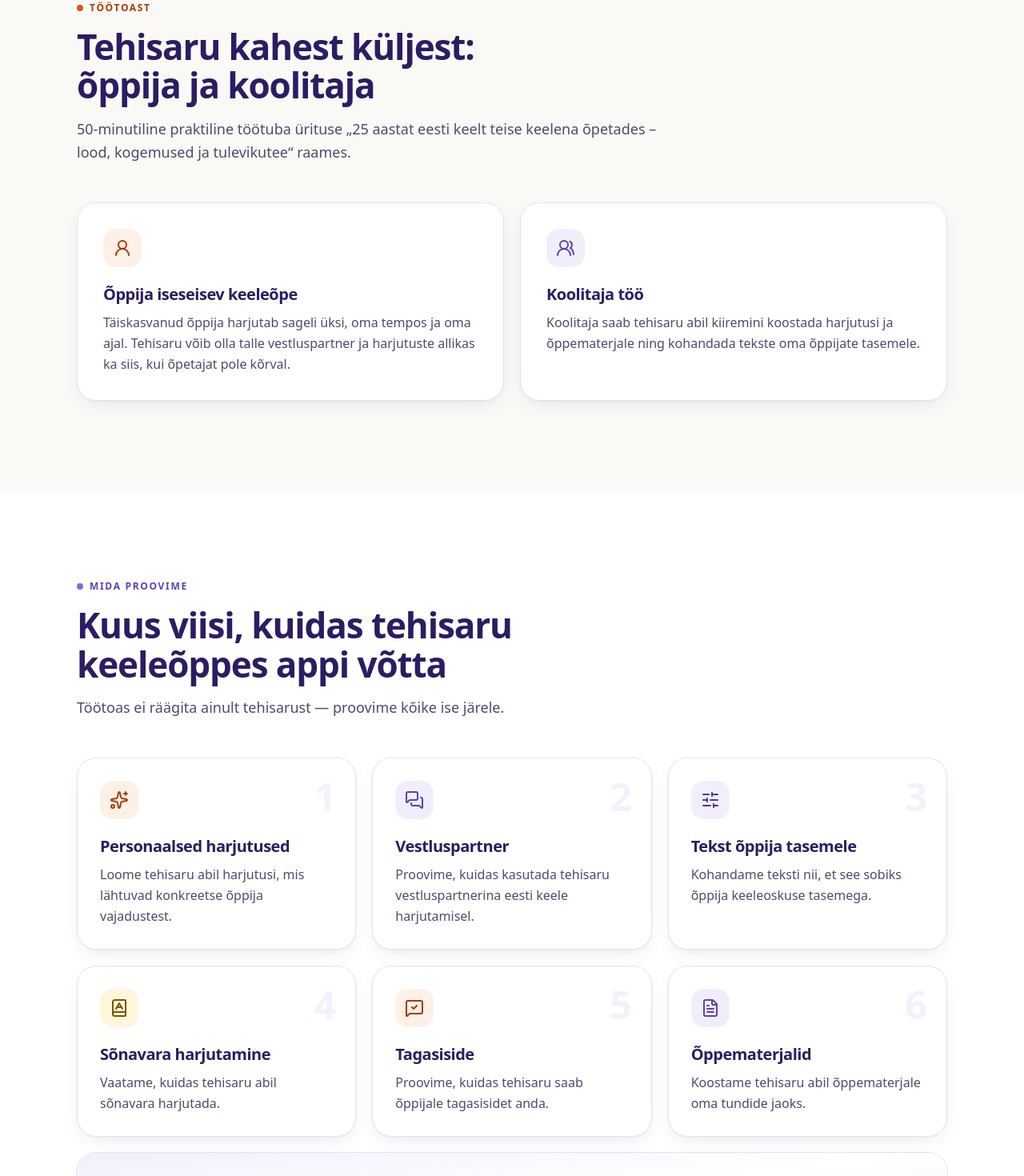
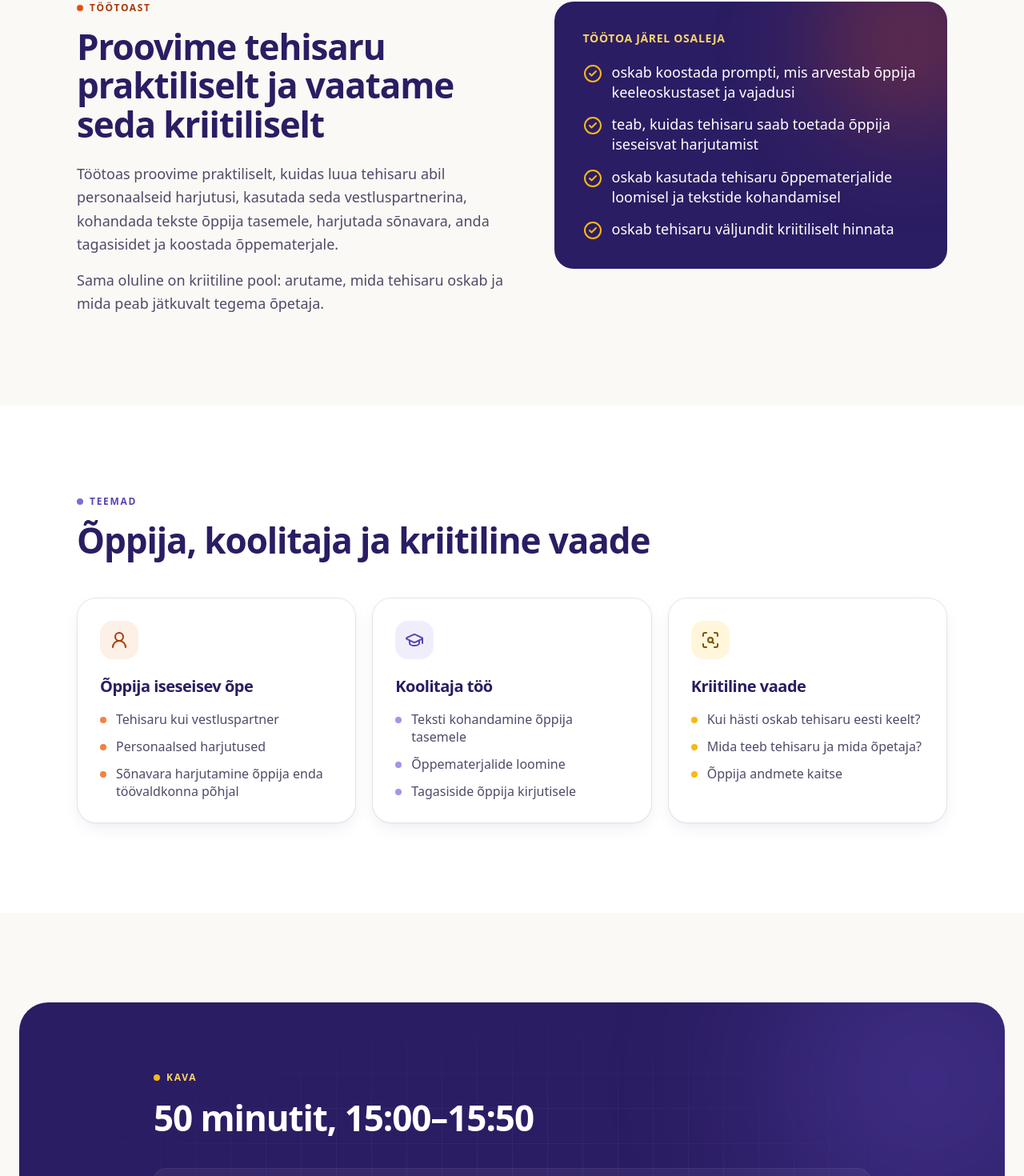
Before and after one commit to maialust/tehisintellekt-eesti-keele-oppes, a React (Vite) app: page / in a window 1280 px wide. Shown: the part 933-2403 px from the top of the page at 80% size. Built offline with nearby package versions, Linux system fonts and the light colour scheme.

Commit message:
Töötoa sisu uuendus: õpiväljundid, teemad, kava, ORCID
Co-Authored-By: Claude Opus 5.5 <noreply@anthropic.com>
Claude-Session: https://claude.ai/code/session_014Cj899wbpQirLtURbu9FYx

```diff
--- a/src/App.tsx
+++ b/src/App.tsx
@@ -1,7 +1,7 @@
 import { useReveal } from "./hooks/useReveal";
 import { Header } from "./components/Header";
 import { Hero } from "./components/Hero";
-import { About, Activities, Critical, Takeaway } from "./components/Content";
+import { About, Schedule, Takeaway, Topics } from "./components/Content";
 import { Facilitator, Info, Faq, FinalCta, Footer } from "./components/Practical";
 import { MobileCta } from "./components/MobileCta";
 
@@ -20,8 +20,8 @@ export default function App() {
       <main id="sisu" tabIndex={-1} className="outline-none">
         <Hero />
         <About />
-        <Activities />
-        <Critical />
+        <Topics />
+        <Schedule />
         <Takeaway />
         <Facilitator />
         <Info />
--- a/src/components/Content.tsx
+++ b/src/components/Content.tsx
@@ -1,63 +1,99 @@
-import {
-  BookA,
-  FileText,
-  Gift,
-  Languages,
-  MessageSquareCheck,
-  MessagesSquare,
-  Scale,
-  SlidersHorizontal,
-  Smartphone,
-  Sparkles,
-  UserRound,
-  UsersRound,
-} from "lucide-react";
-import { activities, critical, estonianCheck, perspectives, workshop, type IconKey } from "../data/workshop";
+import { CircleCheck, Clock, Gift, GraduationCap, ScanSearch, Smartphone, UserRound } from "lucide-react";
+import { about, outcomes, schedule, topics, workshop, type IconKey } from "../data/workshop";
 import { RegisterButton } from "./Buttons";
 import { SectionHeading } from "./SectionHeading";
 
-const icons: Record<IconKey, typeof Sparkles> = {
-  sparkles: Sparkles,
-  messages: MessagesSquare,
-  sliders: SlidersHorizontal,
-  book: BookA,
-  check: MessageSquareCheck,
-  file: FileText,
+const topicIcons: Record<IconKey, typeof UserRound> = {
+  learner: UserRound,
+  teacher: GraduationCap,
+  critical: ScanSearch,
 };
 
-const tints = [
-  "bg-coral-50 text-coral-700",
-  "bg-teal-50 text-teal-700",
-  "bg-violet-50 text-violet-700",
-  "bg-sun-50 text-sun-700",
-];
+const tints = ["bg-coral-50 text-coral-700", "bg-teal-50 text-teal-700", "bg-sun-50 text-sun-700"];
+const bars = ["bg-coral-400", "bg-teal-400", "bg-sun-400"];
+
+/** "15:13" → minutid päeva algusest */
+const toMin = (t: string) => {
+  const [h, m] = t.split(":").map(Number);
+  return h * 60 + m;
+};
 
 /* ---------------------------------------------------------------------
- * Töötoast: kaks vaatenurka + kellele
+ * Töötoast + töötoa järel osaleja
  * ------------------------------------------------------------------- */
 export function About() {
-  const pIcons = [UserRound, UsersRound];
   return (
     <section id="tootoast" aria-labelledby="tootoast-title" className="py-20 sm:py-28">
-      <div className="container-page">
+      <div className="container-page grid gap-12 lg:grid-cols-[1.1fr_1fr] lg:gap-14">
+        <div>
           <SectionHeading
             id="tootoast-title"
             eyebrow="Töötoast"
             tone="coral"
-          title="Tehisaru kahest küljest: õppija ja koolitaja"
-          lead={`50-minutiline praktiline töötuba ürituse „${workshop.event}“ raames.`}
+            title="Proovime tehisaru praktiliselt ja vaatame seda kriitiliselt"
+          />
+          <div className="reveal mt-6 space-y-4 text-lg leading-relaxed text-pretty text-muted">
+            {about.map((p) => (
+              <p key={p}>{p}</p>
+            ))}
+          </div>
+        </div>
+
+        <div
+          className="reveal on-dark relative self-start overflow-hidden rounded-3xl bg-navy-900 p-7 text-white sm:p-9"
+          style={{ ["--delay" as string]: "120ms" }}
+        >
+          <div className="absolute -top-16 -right-16 size-56 rounded-full bg-coral-500/30 blur-3xl" aria-hidden="true" />
+          <h3 className="relative text-sm font-bold tracking-wider text-sun-300 uppercase">Töötoa järel osaleja</h3>
+          <ul className="relative mt-5 space-y-4">
+            {outcomes.map((o) => (
+              <li key={o} className="flex gap-3 text-lg leading-snug">
+                <CircleCheck className="mt-0.5 size-6 shrink-0 text-sun-400" aria-hidden="true" />
+                <span>{o}</span>
+              </li>
+            ))}
+          </ul>
+        </div>
+      </div>
+    </section>
+  );
+}
+
+/* ---------------------------------------------------------------------
+ * Teemad
+ * ------------------------------------------------------------------- */
+export function Topics() {
+  return (
+    <section id="teemad" aria-labelledby="teemad-title" className="bg-white py-20 sm:py-28">
+      <div className="container-page">
+        <SectionHeading
+          id="teemad-title"
+          eyebrow="Teemad"
+          tone="teal"
+          title="Õppija, koolitaja ja kriitiline vaade"
         />
 
-        <ul className="mt-12 grid gap-5 md:grid-cols-2">
-          {perspectives.map((p, i) => {
-            const I = pIcons[i % pIcons.length];
+        <ul className="mt-12 grid gap-5 md:grid-cols-3">
+          {topics.map((t, i) => {
+            const I = topicIcons[t.icon];
             return (
-              <li key={p.title} className="reveal card p-7 sm:p-8" style={{ ["--delay" as string]: `${i * 100}ms` }}>
+              <li
+                key={t.title}
+                className="reveal card flex flex-col p-7 transition duration-300 hover:-translate-y-1 hover:shadow-lift"
+                style={{ ["--delay" as string]: `${i * 90}ms` }}
+              >
                 <span className={`grid size-12 place-items-center rounded-2xl ${tints[i % tints.length]}`}>
                   <I className="size-6" aria-hidden="true" />
                 </span>
-                <h3 className="mt-5 text-xl font-extrabold tracking-tight text-navy-900">{p.title}</h3>
-                <p className="mt-2 leading-relaxed text-muted">{p.text}</p>
+                <h3 className="mt-5 text-xl font-extrabold tracking-tight text-navy-900">{t.title}</h3>
+                <ul className="mt-4 space-y-3">
+                  {t.items.map((it) => (
+                    <li key={it} className="flex gap-3 leading-snug text-muted">
+                      <span className={`mt-2 size-2 shrink-0 rounded-full ${bars[i % bars.length]}`} aria-hidden="true" />
+                      {it}
+                    </li>
+                  ))}
+                </ul>
               </li>
             );
           })}
@@ -68,50 +104,61 @@ export function About() {
 }
 
 /* ---------------------------------------------------------------------
- * Mida töötoas proovime
+ * Kava
  * ------------------------------------------------------------------- */
-export function Activities() {
+export function Schedule() {
+  const total = toMin(schedule[schedule.length - 1].end) - toMin(schedule[0].start);
+  const longest = Math.max(...schedule.map((s) => toMin(s.end) - toMin(s.start)));
+
   return (
-    <section id="proovime" aria-labelledby="proovime-title" className="bg-white py-20 sm:py-28">
-      <div className="container-page">
-        <SectionHeading
-          id="proovime-title"
-          eyebrow="Mida proovime"
-          tone="teal"
-          title="Kuus viisi, kuidas tehisaru keeleõppes appi võtta"
-          lead="Töötoas ei räägita ainult tehisarust — proovime kõike ise järele."
-        />
+    <section id="kava" aria-labelledby="kava-title" className="px-3 py-20 sm:px-6 sm:py-28">
+      <div className="on-dark relative isolate mx-auto max-w-7xl overflow-hidden rounded-[2.25rem] bg-navy-900 px-6 py-14 text-white sm:px-12 sm:py-20">
+        <div className="bg-grid absolute inset-0 -z-10 [mask-image:radial-gradient(ellipse_at_center,black_20%,transparent_75%)]" />
+        <div className="absolute -top-24 -right-24 -z-10 size-[24rem] rounded-full bg-violet-500/30 blur-[100px]" aria-hidden="true" />
 
-        <ol className="mt-12 grid gap-5 sm:grid-cols-2 lg:grid-cols-3">
-          {activities.map((a, i) => {
-            const I = icons[a.icon];
+        <div className="mx-auto max-w-4xl">
+          <div className="reveal">
+            <p className="eyebrow text-sun-300">
+              <span className="size-2 rounded-full bg-sun-400" aria-hidden="true" />
+              Kava
+            </p>
+            <h2 id="kava-title" className="h2 mt-4 text-white">
+              {total} minutit, {workshop.start}–{workshop.end}
+            </h2>
+          </div>
+
+          <ol className="mt-10 space-y-3">
+            {schedule.map((s, i) => {
+              const mins = toMin(s.end) - toMin(s.start);
+              const main = mins === longest;
               return (
                 <li
-                key={a.title}
-                className="reveal card group relative overflow-hidden p-7 transition duration-300 hover:-translate-y-1 hover:shadow-lift"
-                style={{ ["--delay" as string]: `${(i % 3) * 90}ms` }}
+                  key={s.start}
+                  className={`reveal grid grid-cols-[auto_1fr] items-center gap-x-5 gap-y-2 rounded-2xl px-5 py-4 ring-1 sm:grid-cols-[8.5rem_1fr_11rem] ${
+                    main ? "bg-white/[0.12] ring-sun-400/60" : "bg-white/[0.05] ring-white/10"
+                  }`}
+                  style={{ ["--delay" as string]: `${i * 60}ms` }}
                 >
-                <span className="absolute top-6 right-6 text-5xl font-extrabold text-navy-50 tabular-nums" aria-hidden="true">
-                  {i + 1}
+                  <span className="font-bold text-sun-300 tabular-nums">
+                    {s.start}–{s.end}
                   </span>
-                <span className={`relative grid size-12 place-items-center rounded-2xl ${tints[i % tints.length]}`}>
-                  <I className="size-6" aria-hidden="true" />
+                  <span className={`text-lg leading-snug font-bold ${main ? "text-white" : "text-navy-100"}`}>{s.title}</span>
+                  <span className="col-span-2 flex items-center gap-3 sm:col-span-1">
+                    <span className="h-2 flex-1 overflow-hidden rounded-full bg-white/10" aria-hidden="true">
+                      <span
+                        className={`block h-full rounded-full ${main ? "bg-gradient-to-r from-coral-400 to-sun-400" : "bg-white/40"}`}
+                        style={{ width: `${(mins / longest) * 100}%` }}
+                      />
                     </span>
-                <h3 className="relative mt-5 text-xl font-extrabold tracking-tight text-navy-900">{a.title}</h3>
-                <p className="relative mt-2 leading-relaxed text-muted">{a.text}</p>
+                    <span className="flex w-[4.5rem] shrink-0 items-center justify-end gap-1 text-sm font-semibold whitespace-nowrap text-navy-100 tabular-nums">
+                      <Clock className="size-3.5" aria-hidden="true" />
+                      {mins} min
+                    </span>
+                  </span>
                 </li>
               );
             })}
           </ol>
-
-        <div className="reveal mt-5 flex flex-col gap-5 rounded-3xl bg-gradient-to-br from-violet-50 via-white to-teal-50 p-7 ring-1 ring-line sm:flex-row sm:items-center sm:p-8">
-          <span className="grid size-14 shrink-0 place-items-center rounded-2xl bg-navy-900 text-sun-300">
-            <Languages className="size-7" aria-hidden="true" />
-          </span>
-          <div>
-            <h3 className="text-xl font-extrabold tracking-tight text-navy-900">{estonianCheck.title}</h3>
-            <p className="mt-1 leading-relaxed text-muted">{estonianCheck.text}</p>
-          </div>
         </div>
       </div>
     </section>
@@ -119,65 +166,38 @@ export function Activities() {
 }
 
 /* ---------------------------------------------------------------------
- * Kriitiline pool
- * ------------------------------------------------------------------- */
-export function Critical() {
-  return (
-    <section aria-labelledby="kriitiline-title" className="px-3 py-20 sm:px-6 sm:py-28">
-      <div className="on-dark relative isolate mx-auto max-w-7xl overflow-hidden rounded-[2.25rem] bg-navy-900 px-6 py-14 text-white sm:px-12 sm:py-20">
-        <div className="bg-grid absolute inset-0 -z-10 [mask-image:radial-gradient(ellipse_at_center,black_20%,transparent_75%)]" />
-        <div className="absolute -top-24 -right-24 -z-10 size-[24rem] rounded-full bg-violet-500/30 blur-[100px]" aria-hidden="true" />
-        <div className="mx-auto grid max-w-5xl items-center gap-10 md:grid-cols-[auto_1fr]">
-          <span className="reveal grid size-24 place-items-center rounded-3xl bg-white/10 text-sun-300 ring-1 ring-white/15 sm:size-28">
-            <Scale className="size-12 sm:size-14" strokeWidth={1.6} aria-hidden="true" />
-          </span>
-          <div className="reveal" style={{ ["--delay" as string]: "100ms" }}>
-            <p className="eyebrow text-sun-300">
-              <span className="size-2 rounded-full bg-sun-400" aria-hidden="true" />
-              Kriitiline pool
-            </p>
-            <h2 id="kriitiline-title" className="h2 mt-4 text-white">
-              {critical.title}
-            </h2>
-            <p className="mt-5 text-lg leading-relaxed text-pretty text-navy-100">{critical.text}</p>
-          </div>
-        </div>
-      </div>
-    </section>
-  );
-}
-
-/* ---------------------------------------------------------------------
- * Mida kaasa saad / mida kaasa võtta
+ * Kaasa võtta / töötoa lõpus
  * ------------------------------------------------------------------- */
 export function Takeaway() {
   return (
     <section id="kaasa" aria-labelledby="kaasa-title" className="pb-20 sm:pb-28">
       <div className="container-page">
-        <SectionHeading id="kaasa-title" eyebrow="Kaasa" tone="violet" title="Tule seadmega, lahku valmis promptidega" />
+        <SectionHeading id="kaasa-title" eyebrow="Kaasa" tone="violet" title="Tule seadmega, lahku oma promptiga" />
 
-        <div className="mt-12 grid gap-5 md:grid-cols-[1.25fr_1fr]">
-          <div className="reveal relative overflow-hidden rounded-3xl bg-gradient-to-br from-coral-400 via-sun-400 to-teal-400 p-[2px] shadow-lift">
-            <div className="h-full rounded-[calc(1.5rem-2px)] bg-white p-7 sm:p-9">
-              <span className="grid size-12 place-items-center rounded-2xl bg-coral-50 text-coral-700">
-                <Gift className="size-6" aria-hidden="true" />
-              </span>
-              <p className="mt-5 text-sm font-bold tracking-wider text-muted uppercase">Töötoast saad kaasa</p>
-              <p className="mt-2 text-2xl leading-snug font-extrabold tracking-tight text-navy-900 sm:text-3xl">
-                {workshop.takeaway}
-              </p>
-            </div>
-          </div>
-
-          <div className="reveal card flex flex-col p-7 sm:p-9" style={{ ["--delay" as string]: "100ms" }}>
+        <div className="mt-12 grid gap-5 md:grid-cols-2">
+          <div className="reveal card flex flex-col p-7 sm:p-9">
             <span className="grid size-12 place-items-center rounded-2xl bg-teal-50 text-teal-700">
               <Smartphone className="size-6" aria-hidden="true" />
             </span>
             <p className="mt-5 text-sm font-bold tracking-wider text-muted uppercase">Võta kaasa</p>
             <p className="mt-2 text-2xl leading-snug font-extrabold tracking-tight text-navy-900">Nutitelefon või sülearvuti</p>
             <p className="mt-2 leading-relaxed text-muted">Töötoas proovime tehisaru ise järele, seega on seadet vaja.</p>
+          </div>
+
+          <div
+            className="reveal relative overflow-hidden rounded-3xl bg-gradient-to-br from-coral-400 via-sun-400 to-teal-400 p-[2px] shadow-lift"
+            style={{ ["--delay" as string]: "100ms" }}
+          >
+            <div className="flex h-full flex-col rounded-[calc(1.5rem-2px)] bg-white p-7 sm:p-9">
+              <span className="grid size-12 place-items-center rounded-2xl bg-coral-50 text-coral-700">
+                <Gift className="size-6" aria-hidden="true" />
+              </span>
+              <p className="mt-5 text-sm font-bold tracking-wider text-muted uppercase">Töötoa lõpus</p>
+              <p className="mt-2 text-2xl leading-snug font-extrabold tracking-tight text-navy-900">{workshop.takeaway}</p>
+              <p className="mt-2 leading-relaxed text-muted">Koostad prompti, mis arvestab sinu õppijate keeleoskustaset ja vajadusi.</p>
               <div className="mt-auto pt-6">
                 <RegisterButton variant="outlineDark" className="w-full sm:w-auto" />
+              </div>
             </div>
           </div>
         </div>
--- a/src/components/Header.tsx
+++ b/src/components/Header.tsx
@@ -5,8 +5,8 @@ import { RegisterButton } from "./Buttons";
 
 export const nav = [
   { href: "#tootoast", label: "Töötoast" },
-  { href: "#proovime", label: "Mida proovime" },
-  { href: "#kaasa", label: "Kaasa" },
+  { href: "#teemad", label: "Teemad" },
+  { href: "#kava", label: "Kava" },
   { href: "#labiviija", label: "Läbiviija" },
   { href: "#info", label: "Aeg ja koht" },
   { href: "#kkk", label: "KKK" },
--- a/src/components/Hero.tsx
+++ b/src/components/Hero.tsx
@@ -113,8 +113,8 @@ export function Hero() {
 
           <div className="mt-9 flex flex-col gap-3 sm:flex-row sm:items-center">
             <RegisterButton size="lg" />
-            <LinkButton href="#proovime" variant="outline" className="py-4">
-              Vaata, mida proovime
+            <LinkButton href="#kava" variant="outline" className="py-4">
+              Vaata kava
             </LinkButton>
           </div>
 
--- a/src/data/workshop.ts
+++ b/src/data/workshop.ts
@@ -35,7 +35,7 @@ export const workshop = {
   name: "Tehisintellekt täiskasvanute eesti keele õppes",
   type: "Töötuba",
   event: "25 aastat eesti keelt teise keelena õpetades – lood, kogemused ja tulevikutee",
-  eventShort: "25 aastat eesti keelt teise keelena õpetades",
+  eventShort: "EKTKÕLi juubelikonverents",
   organizer: "Eesti Keele kui Teise Keele Õpetajate Liit",
   // Logofailid kaustas public/.
   organizerLogo: "ektkol-logo.png", // logo koos tekstiga (päis, jalus)
@@ -58,7 +58,7 @@ export const workshop = {
     "https://www.google.com/maps/search/?api=1&query=Park+Inn+by+Radisson+Meriton+Conference+%26+Spa+Hotel%2C+Toompuiestee+27%2C+Tallinn",
 
   bring: "Palume võtta kaasa nutitelefon või sülearvuti.",
-  takeaway: "Valmis promptid, mida saab kohe oma tundides kasutada.",
+  takeaway: "Oma prompt järgmiseks tunniks.",
 };
 
 /* ---------------------------------------------------------------------
@@ -73,7 +73,8 @@ export const facilitator = {
     "eesti keele kui teise keele õpetaja",
   ],
   photo: "maia-lust.jpg",
-  profile: "https://www.etis.ee/CV/Maia_Lust/est",
+  profile: "https://www.etis.ee/CV/Maia_Lust/est/",
+  orcid: "https://orcid.org/0000-0003-2453-5563",
   // Meisterõpetaja portfoolio. Tühjaks jäetuna ei kuvata.
   portfolio: "https://sites.google.com/pae.tln.edu.ee/mlmeister/",
 };
@@ -103,63 +104,50 @@ export const rotatingRoles = [
   "õppematerjali koostajat",
 ];
 
-/** Kaks vaatenurka: õppija ja koolitaja. */
-export const perspectives = [
+/** Töötoa kirjeldus (plokk „Töötoast“). */
+export const about = [
+  "Töötoas proovime praktiliselt, kuidas luua tehisaru abil personaalseid harjutusi, kasutada seda vestluspartnerina, kohandada tekste õppija tasemele, harjutada sõnavara, anda tagasisidet ja koostada õppematerjale.",
+  "Sama oluline on kriitiline pool: arutame, mida tehisaru oskab ja mida peab jätkuvalt tegema õpetaja.",
+];
+
+/** Töötoa järel osaleja … */
+export const outcomes = [
+  "oskab koostada prompti, mis arvestab õppija keeleoskustaset ja vajadusi",
+  "teab, kuidas tehisaru saab toetada õppija iseseisvat harjutamist",
+  "oskab kasutada tehisaru õppematerjalide loomisel ja tekstide kohandamisel",
+  "oskab tehisaru väljundit kriitiliselt hinnata",
+];
+
+export type IconKey = "learner" | "teacher" | "critical";
+
+/** Teemad kolmes rühmas. */
+export const topics: { icon: IconKey; title: string; items: string[] }[] = [
   {
-    title: "Õppija iseseisev keeleõpe",
-    text: "Täiskasvanud õppija harjutab sageli üksi, oma tempos ja oma ajal. Tehisaru võib olla talle vestluspartner ja harjutuste allikas ka siis, kui õpetajat pole kõrval.",
+    icon: "learner",
+    title: "Õppija iseseisev õpe",
+    items: ["Tehisaru kui vestluspartner", "Personaalsed harjutused", "Sõnavara harjutamine õppija enda töövaldkonna põhjal"],
   },
   {
+    icon: "teacher",
     title: "Koolitaja töö",
-    text: "Koolitaja saab tehisaru abil kiiremini koostada harjutusi ja õppematerjale ning kohandada tekste oma õppijate tasemele.",
+    items: ["Teksti kohandamine õppija tasemele", "Õppematerjalide loomine", "Tagasiside õppija kirjutisele"],
+  },
+  {
+    icon: "critical",
+    title: "Kriitiline vaade",
+    items: ["Kui hästi oskab tehisaru eesti keelt?", "Mida teeb tehisaru ja mida õpetaja?", "Õppija andmete kaitse"],
   },
 ];
 
-export type IconKey = "sparkles" | "messages" | "sliders" | "book" | "check" | "file";
-
-/** Mida töötoas praktiliselt proovime. */
-export const activities: { icon: IconKey; title: string; text: string }[] = [
-  {
-    icon: "sparkles",
-    title: "Personaalsed harjutused",
-    text: "Loome tehisaru abil harjutusi, mis lähtuvad konkreetse õppija vajadustest.",
-  },
-  {
-    icon: "messages",
-    title: "Vestluspartner",
-    text: "Proovime, kuidas kasutada tehisaru vestluspartnerina eesti keele harjutamisel.",
-  },
-  {
-    icon: "sliders",
-    title: "Tekst õppija tasemele",
-    text: "Kohandame teksti nii, et see sobiks õppija keeleoskuse tasemega.",
-  },
-  {
-    icon: "book",
-    title: "Sõnavara harjutamine",
-    text: "Vaatame, kuidas tehisaru abil sõnavara harjutada.",
-  },
-  {
-    icon: "check",
-    title: "Tagasiside",
-    text: "Proovime, kuidas tehisaru saab õppijale tagasisidet anda.",
-  },
-  {
-    icon: "file",
-    title: "Õppematerjalid",
-    text: "Koostame tehisaru abil õppematerjale oma tundide jaoks.",
-  },
+/** Kava. Kellaajad kujul TT:MM. */
+export const schedule: { start: string; end: string; title: string }[] = [
+  { start: "15:00", end: "15:05", title: "Sissejuhatus ja küsitlus" },
+  { start: "15:05", end: "15:13", title: "Mida tehisaru eesti keeles oskab?" },
+  { start: "15:13", end: "15:33", title: "Praktiline töö kahel rajal" },
+  { start: "15:33", end: "15:40", title: "Tulemuste jagamine" },
+  { start: "15:40", end: "15:47", title: "Mida oskab tehisaru ja mida teeb õpetaja?" },
+  { start: "15:47", end: "15:50", title: "Oma prompt järgmiseks tunniks" },
 ];
-
-export const estonianCheck = {
-  title: "Kui hästi saavad suured keelemudelid eesti keelega hakkama?",
-  text: "Vaatame ka seda, kui hästi tulevad suured keelemudelid toime eesti keelega.",
-};
-
-export const critical = {
-  title: "Mida oskab tehisaru ja mida peab jätkuvalt tegema õpetaja?",
-  text: "Sama oluline kui praktiline pool on kriitiline pool. Arutame koos, kus on tehisaru võimaluste piir ja milline osa keeleõppest jääb õpetajale.",
-};
 
 /* ---------------------------------------------------------------------
  * KKK — vasta ainult teadaoleva info põhjal.
@@ -171,7 +159,7 @@ export const faq: { q: string; a: string }[] = [
   },
   {
     q: "Mis üritusega on tegu?",
-    a: "Töötuba toimub ürituse „25 aastat eesti keelt teise keelena õpetades – lood, kogemused ja tulevikutee“ raames. Üritus on osa Eesti Keele kui Teise Keele Õpetajate Liidu 25. juubeliaastast.",
+    a: "Töötuba toimub Eesti Keele kui Teise Keele Õpetajate Liidu (EKTKÕL) juubelikonverentsil „25 aastat eesti keelt teise keelena õpetades – lood, kogemused ja tulevikutee“.",
   },
   {
     q: "Mida peaks kaasa võtma?",
@@ -179,11 +167,11 @@ export const faq: { q: string; a: string }[] = [
   },
   {
     q: "Mida töötoast kaasa saab?",
-    a: "Valmis promptid, mida saab kohe oma tundides kasutada.",
+    a: "Töötoa lõpus koostad oma prompti, mida saad kasutada järgmises tunnis.",
   },
   {
     q: "Kas töötuba on praktiline?",
-    a: "Jah. Proovime koos luua personaalseid harjutusi, kasutada tehisaru vestluspartnerina, kohandada tekste õppija tasemele, harjutada sõnavara, anda tagasisidet ja koostada õppematerjale. Arutame ka, mida tehisaru oskab ja mida peab jätkuvalt tegema õpetaja.",
+    a: "Jah. Suurem osa ajast (20 minutit) on praktiline töö kahel rajal: õppija iseseisev õpe ja koolitaja töö. Seejärel jagame tulemusi ja arutame, mida oskab tehisaru ja mida teeb õpetaja.",
   },
   {
     q: "Kui pikk on töötuba?",
@@ -200,5 +188,5 @@ export const seo = {
     "Praktiline töötuba eesti keele õpetajatele ja koolitajatele: kuidas kasutada tehisaru harjutuste, vestluse, tekstide kohandamise, sõnavara, tagasiside ja õppematerjalide jaoks. 28.11.2026 Tallinnas.",
   ogTitle: "Tehisintellekt täiskasvanute eesti keele õppes",
   ogDescription:
-    "Töötuba 28.11.2026 kell 15:00–15:50, Tallinn. Läbiviija Maia Lust. Kaasa saad valmis promptid oma tundideks.",
+    "EKTKÕLi juubelikonverentsi töötuba 28.11.2026 kell 15:00–15:50, Tallinn. Läbiviija Maia Lust.",
 };
```
Also changed, not shown: src/components/Practical.tsx (+15 -3 lines), 1 other file (tests, documents, lock files or other folders). Lines whose indentation alone changed are shown as unchanged.
